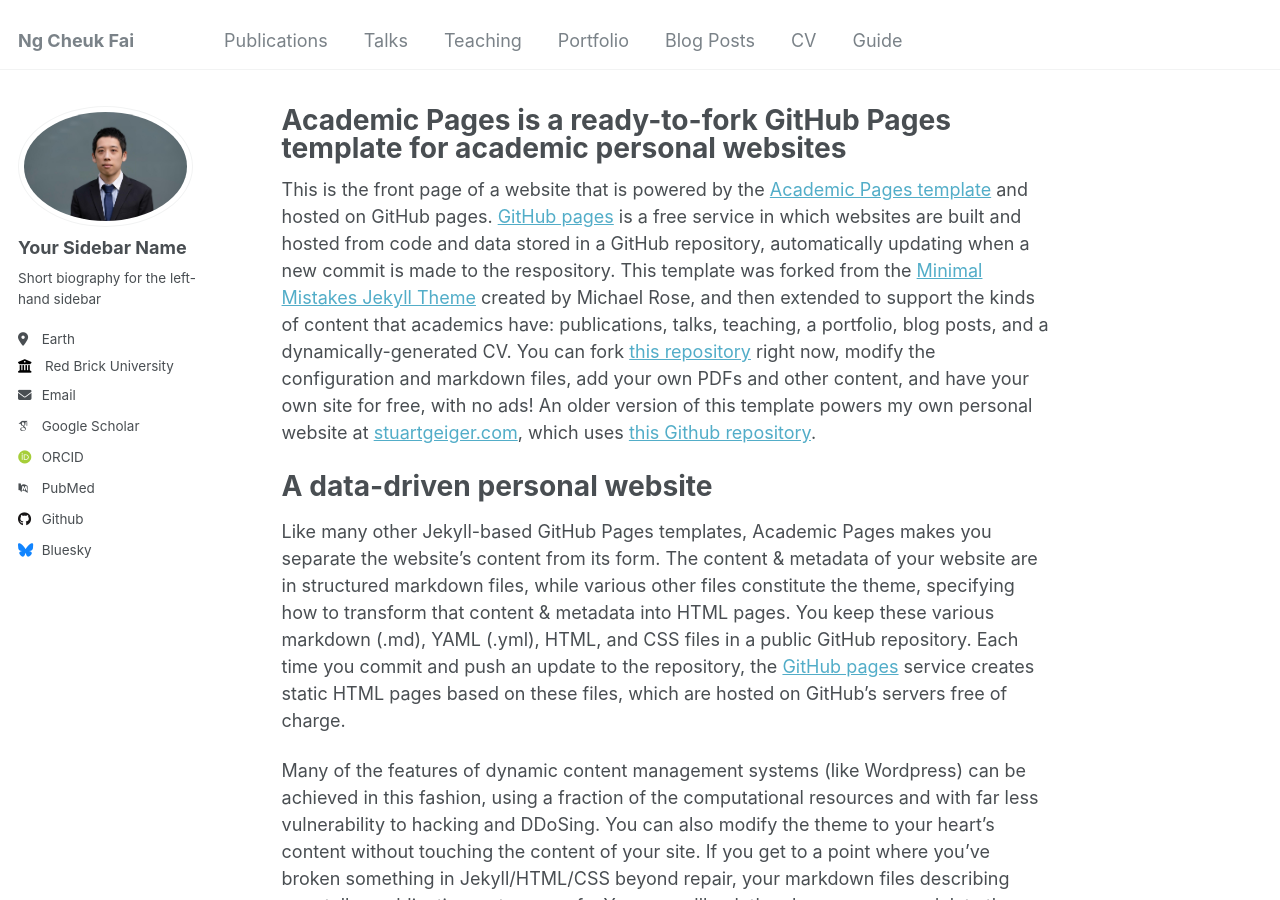
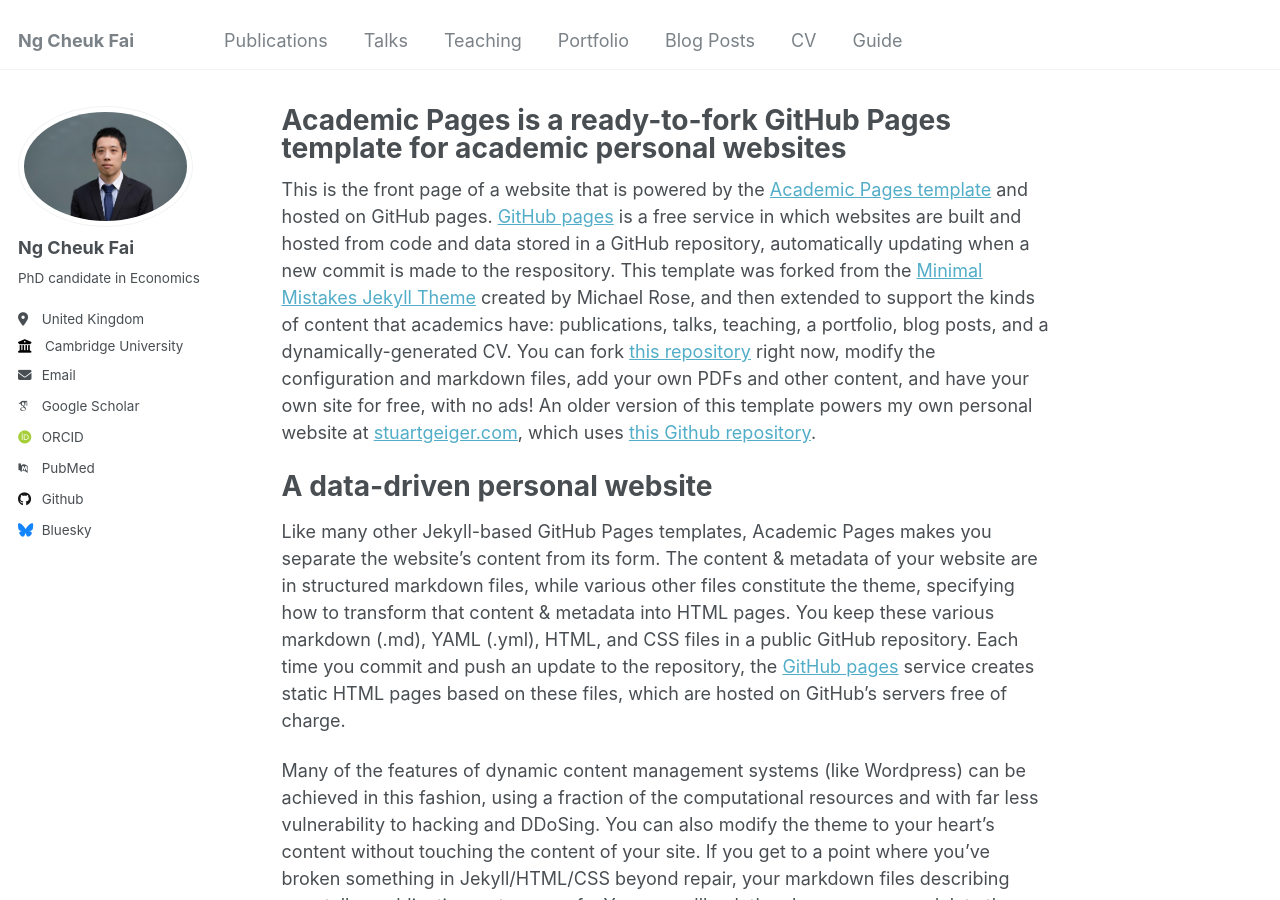
Before and after one commit to ngcheukfai/ngcheukfai.github.io, a Jekyll site: the page built from _pages/about.md, in a window 1280 px wide and 900 px high. Built offline with Jekyll 4.4.1, drawn with Linux system fonts in a browser that asks for light colours; some web fonts are replaced.

Commit message:
Update _config.yml

```diff
--- a/_config.yml
+++ b/_config.yml
@@ -22,13 +22,13 @@ repository               : "ngcheukfai/ngcheukfai.github.io"
 author:
   # Biographic information
   avatar           : "profile_pic.JPEG"
-  name             : "Your Sidebar Name"
+  name             : "Ng Cheuk Fai"
   pronouns         : # example: "she/her"
-  bio              : "Short biography for the left-hand sidebar"
-  location         : "Earth"
-  employer         : "Red Brick University"
+  bio              : "PhD candidate in Economics"
+  location         : "United Kingdom"
+  employer         : "Cambridge University"
   uri              : # URL
-  email            : "none@example.org"
+  email            : ""
 
   # Academic websites
   arxiv            : # URL - Update with the correct link to your profile
```
